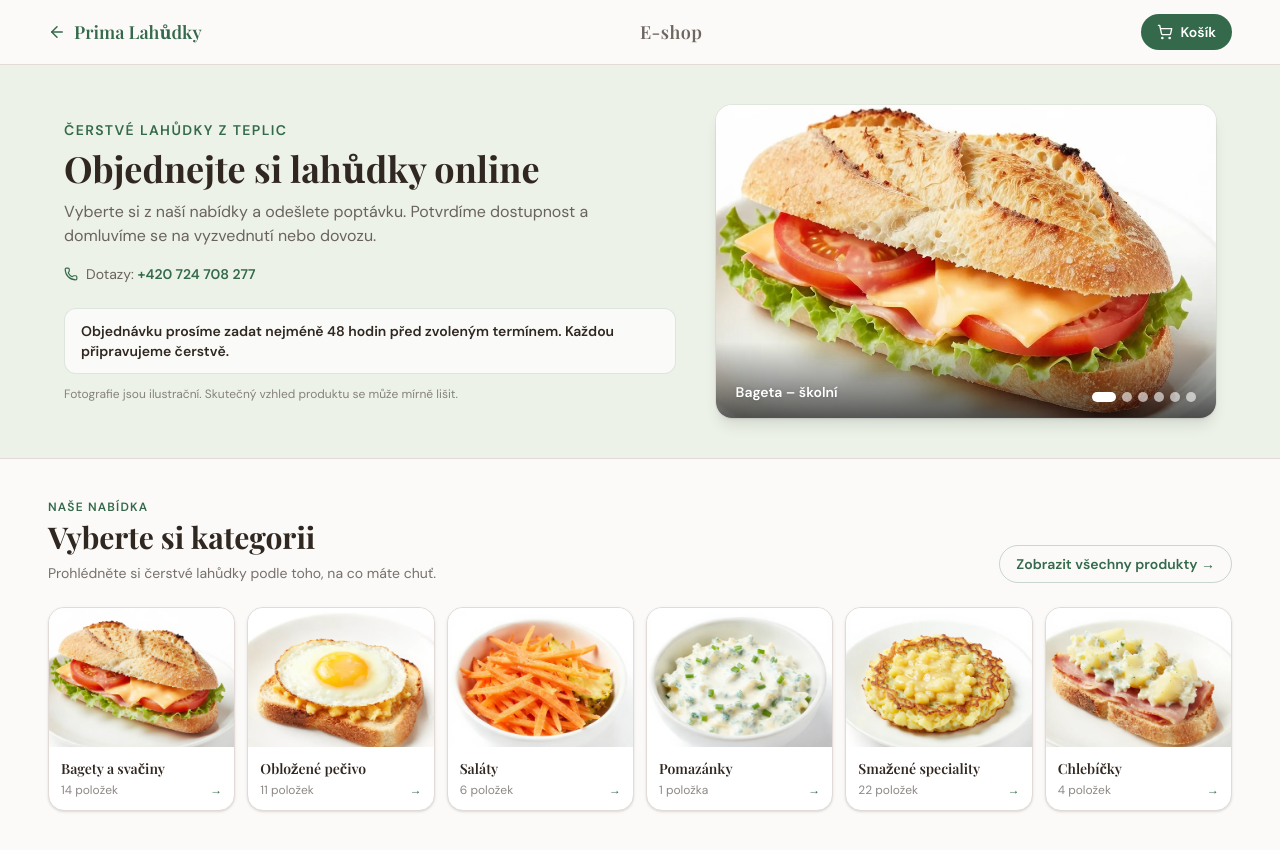
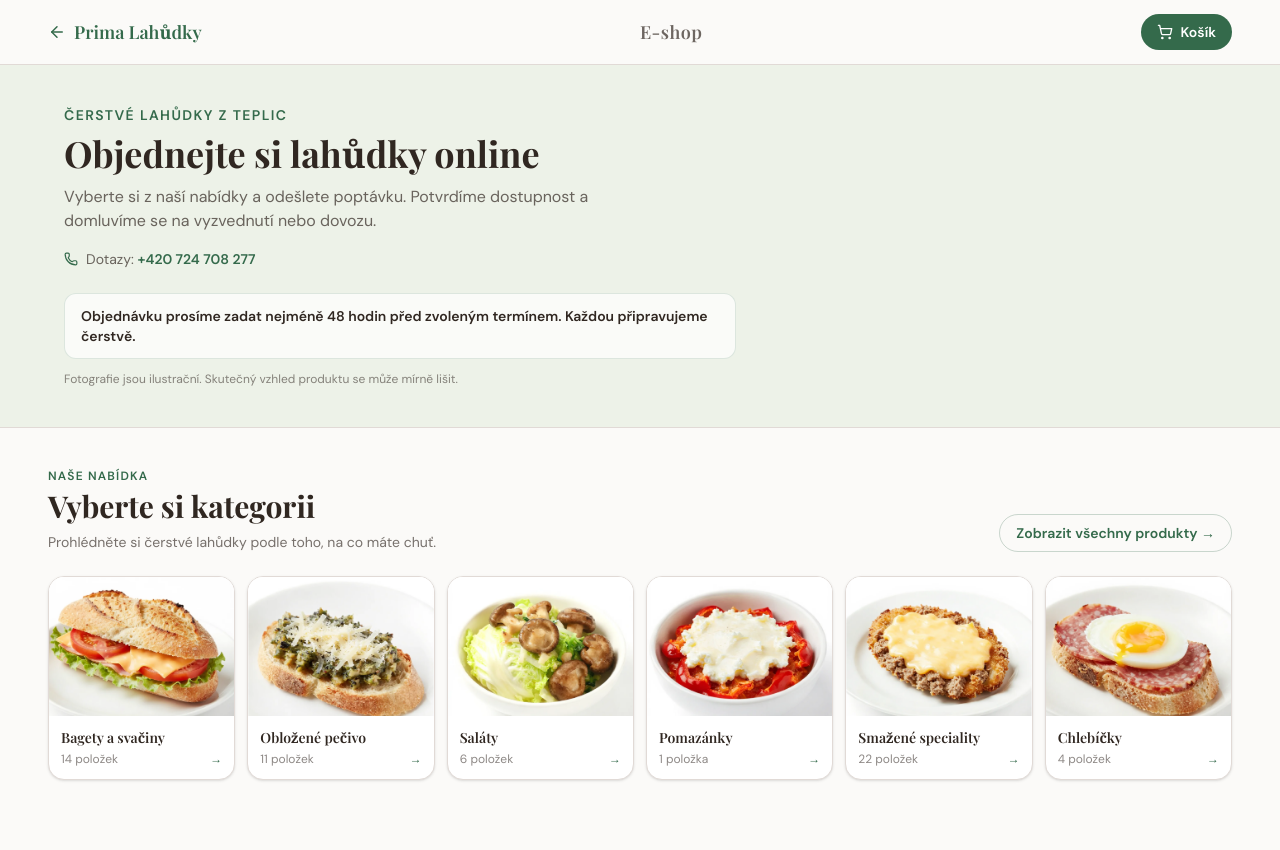
Before and after one commit to th3wcz/lahudky, a React (Vite) app: page /eshop in a window 1280 px wide. After the commit the page ends 820 px from the top, so only its background shows below. Built offline with nearby package versions, Linux system fonts and the light colour scheme; a web font is replaced by a local one.

Commit message:
Logical and visual improvements

```diff
--- a/src/pages/eshop.tsx
+++ b/src/pages/eshop.tsx
@@ -70,10 +70,10 @@ const categoryNames: Record<string, string> = {
 };
 const productImageUrl = (id: string) => `${import.meta.env.BASE_URL}products/${id}.webp`;
 const categories = ["Vše", ...Array.from(new Set(products.map((product) => product.category)))];
-const featuredProducts = categories
+const categoryCards = categories
   .filter((category) => category !== "Vše")
-  .map((category) => products.find((product) => product.category === category))
-  .filter((product): product is Product => Boolean(product));
+  .map((category) => ({ category, products: products.filter((product) => product.category === category) }))
+  .filter((card) => card.products.length > 0);
 const normalize = (value: string) => value.normalize("NFD").replace(/[\u0300-\u036f]/g, "").toLocaleLowerCase("cs");
 const formatPrice = (price: number) => new Intl.NumberFormat("cs-CZ").format(price);
 const minimumLeadTime = 48 * 60 * 60 * 1000;
@@ -142,24 +142,29 @@ export default function Eshop() {
   const [confirmedOrderReference, setConfirmedOrderReference] = useState<string | null>(null);
   const [lastAdded, setLastAdded] = useState<{ product: Product; quantity: number; token: number } | null>(null);
   const [addToken, setAddToken] = useState(0);
-  const [featuredIndex, setFeaturedIndex] = useState(0);
+  const [categoryImageStep, setCategoryImageStep] = useState(0);
   const reduceMotion = useReducedMotion() ?? false;
-  const featuredProduct = featuredProducts[featuredIndex] ?? featuredProducts[0];
 
   useEffect(() => {
-    if (reduceMotion || featuredProducts.length < 2) return;
-    const interval = window.setInterval(() => {
-      setFeaturedIndex((current) => (current + 1) % featuredProducts.length);
-    }, 6500);
-    return () => window.clearInterval(interval);
-  }, [reduceMotion]);
-
-  useEffect(() => {
-    featuredProducts.forEach((product) => {
+    if (!showCategoryMenu || reduceMotion || !categoryCards.some((card) => card.products.length > 1)) return;
+    let cancelled = false;
+    let timeout: number | undefined;
+    const nextStep = categoryImageStep + 1;
+    const nextImages = categoryCards.map((card, index) => card.products[(nextStep + index) % card.products.length]);
+    Promise.all(nextImages.map((product) => new Promise<void>((resolve) => {
       const image = new Image();
+      image.onload = () => resolve();
+      image.onerror = () => resolve();
       image.src = productImageUrl(product.id);
+      if (image.complete) resolve();
+    }))).then(() => {
+      if (!cancelled) timeout = window.setTimeout(() => setCategoryImageStep(nextStep), 6500);
     });
-  }, []);
+    return () => {
+      cancelled = true;
+      if (timeout !== undefined) window.clearTimeout(timeout);
+    };
+  }, [categoryImageStep, reduceMotion, showCategoryMenu]);
 
   useEffect(() => {
     if (!lastAdded) return;
@@ -333,10 +338,9 @@ export default function Eshop() {
         </div>
       </header>
 
-      {/* E-shop hero with a gently changing product photo */}
+      {/* E-shop introduction */}
       <section className="overflow-hidden border-b border-border bg-[#edf2e8] px-6 py-8 text-foreground md:py-10">
-        <div className="container mx-auto grid max-w-6xl items-center gap-7 md:grid-cols-[1.1fr_.9fr] md:gap-10">
-          <div className="text-center md:text-left">
+        <div className="container mx-auto max-w-6xl text-center md:text-left">
           <motion.p initial={{ opacity: 0, y: 10 }} animate={{ opacity: 1, y: 0 }}
             className="mb-2 text-sm font-semibold uppercase tracking-widest text-primary">
             Čerstvé lahůdky z Teplic
@@ -361,40 +365,6 @@ export default function Eshop() {
             Fotografie jsou ilustrační. Skutečný vzhled produktu se může mírně lišit.
           </p>
         </div>
-          {featuredProduct && (
-            <div className="relative isolate aspect-[16/10] overflow-hidden rounded-2xl bg-white shadow-lg ring-1 ring-black/5" aria-label="Ukázky z nabídky">
-              <AnimatePresence initial={false} mode="sync">
-                <motion.img
-                  key={featuredProduct.id}
-                  src={productImageUrl(featuredProduct.id)}
-                  alt={`${featuredProduct.name} – ilustrační fotografie`}
-                  loading="eager"
-                  decoding="async"
-                  initial={reduceMotion ? false : { opacity: 0, scale: 1.08, filter: "blur(7px)", clipPath: "inset(12% 10% 14% 10% round 22%)" }}
-                  animate={{ opacity: 1, scale: 1, filter: "blur(0px)", clipPath: "inset(0% 0% 0% 0% round 0%)" }}
-                  exit={reduceMotion ? { opacity: 0 } : { opacity: 0, scale: 0.96, filter: "blur(5px)" }}
-                  transition={{ duration: reduceMotion ? 0 : 0.75, ease: [0.22, 1, 0.36, 1] }}
-                  className="absolute inset-0 h-full w-full object-cover"
-                />
-              </AnimatePresence>
-              <div className="absolute inset-x-0 bottom-0 flex items-end justify-between gap-3 bg-gradient-to-t from-black/65 to-transparent px-4 pb-4 pt-10 text-white sm:px-5">
-                <span className="text-sm font-semibold drop-shadow">{featuredProduct.name}</span>
-                <div className="flex shrink-0 items-center gap-1.5" aria-label="Vybrat ukázkovou fotografii">
-                  {featuredProducts.map((product, index) => (
-                    <button
-                      key={product.id}
-                      type="button"
-                      aria-label={`Zobrazit fotografii: ${product.name}`}
-                      aria-pressed={index === featuredIndex}
-                      onClick={() => setFeaturedIndex(index)}
-                      className={`h-2.5 rounded-full transition-all focus-visible:outline focus-visible:outline-2 focus-visible:outline-offset-2 focus-visible:outline-white ${index === featuredIndex ? "w-6 bg-white" : "w-2.5 bg-white/60 hover:bg-white"}`}
-                    />
-                  ))}
-                </div>
-              </div>
-            </div>
-          )}
-        </div>
       </section>
 
       {showCategoryMenu ? (
@@ -418,10 +388,9 @@ export default function Eshop() {
             </button>
           </div>
           <div className="grid grid-cols-2 gap-3 sm:grid-cols-3 lg:grid-cols-6">
-            {categories.filter((category) => category !== "Vše").map((category) => {
-              const representative = products.find((product) => product.category === category);
+            {categoryCards.map(({ category, products: categoryProducts }, categoryIndex) => {
+              const representative = categoryProducts[(categoryImageStep + categoryIndex) % categoryProducts.length];
               const count = groupedProducts.filter((group) => group.products.some((product) => product.category === category)).length;
-              if (!representative) return null;
               return (
                 <button
                   key={category}
@@ -435,8 +404,21 @@ export default function Eshop() {
                   }}
                   className="group overflow-hidden rounded-xl border border-border bg-white text-left shadow-sm transition hover:-translate-y-0.5 hover:border-primary/40 hover:shadow-md"
                 >
-                  <div className="aspect-[4/3] overflow-hidden bg-white">
-                    <img src={productImageUrl(representative.id)} alt="" loading="lazy" className="h-full w-full object-cover transition-transform duration-300 group-hover:scale-105" />
+                  <div className="relative aspect-[4/3] overflow-hidden bg-white">
+                    <AnimatePresence initial={false} mode="sync">
+                      <motion.img
+                        key={representative.id}
+                        src={productImageUrl(representative.id)}
+                        alt=""
+                        loading={categoryImageStep === 0 ? "eager" : "lazy"}
+                        decoding="async"
+                        initial={reduceMotion ? false : { opacity: 0, scale: 1.06, filter: "blur(5px)", clipPath: "inset(10% 8% 12% 8% round 18%)" }}
+                        animate={{ opacity: 1, scale: 1, filter: "blur(0px)", clipPath: "inset(0% 0% 0% 0% round 0%)" }}
+                        exit={reduceMotion ? { opacity: 0 } : { opacity: 0, scale: 0.97, filter: "blur(4px)" }}
+                        transition={{ duration: reduceMotion ? 0 : 0.65, ease: [0.22, 1, 0.36, 1] }}
+                        className="absolute inset-0 h-full w-full object-cover"
+                      />
+                    </AnimatePresence>
                   </div>
                   <div className="p-3">
                     <h3 className="text-sm font-semibold leading-snug text-foreground">{categoryNames[category] ?? category}</h3>
```
Lines whose indentation alone changed are shown as unchanged.
